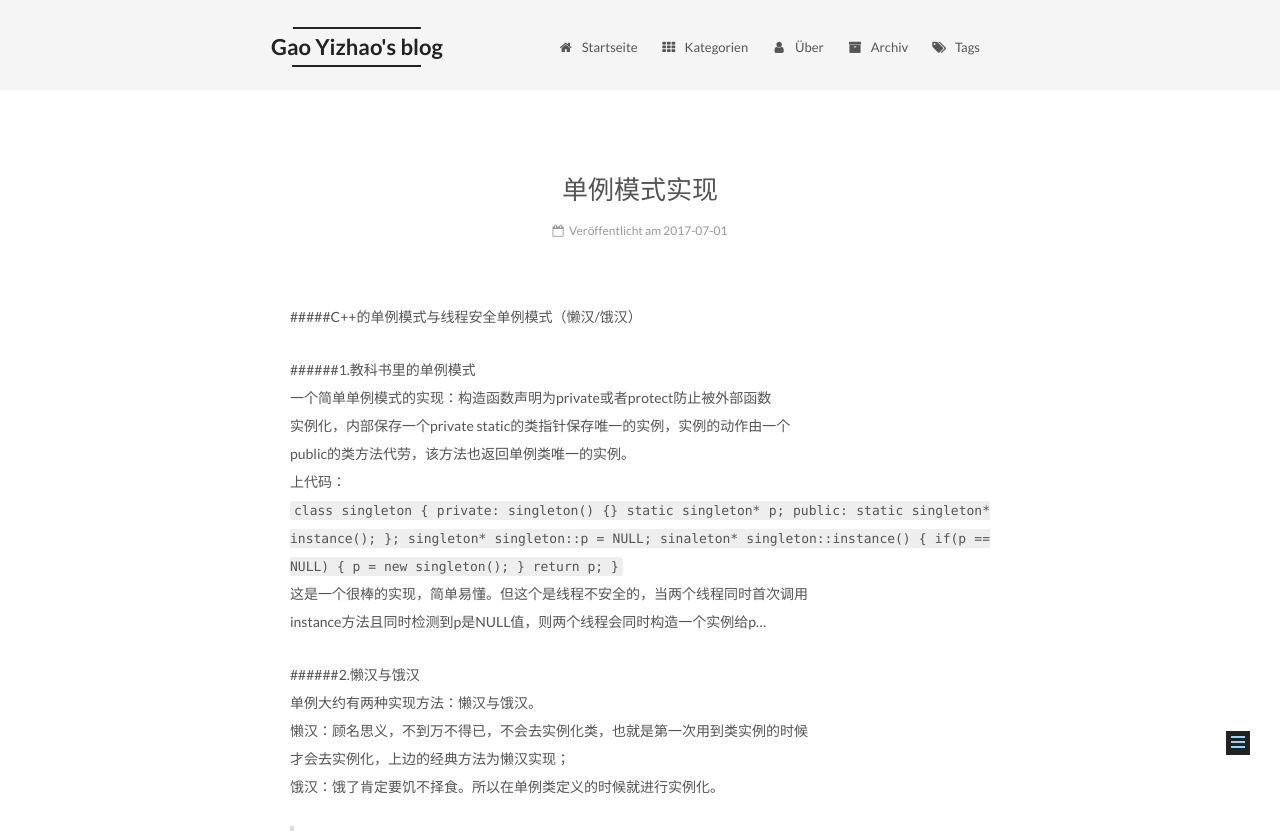
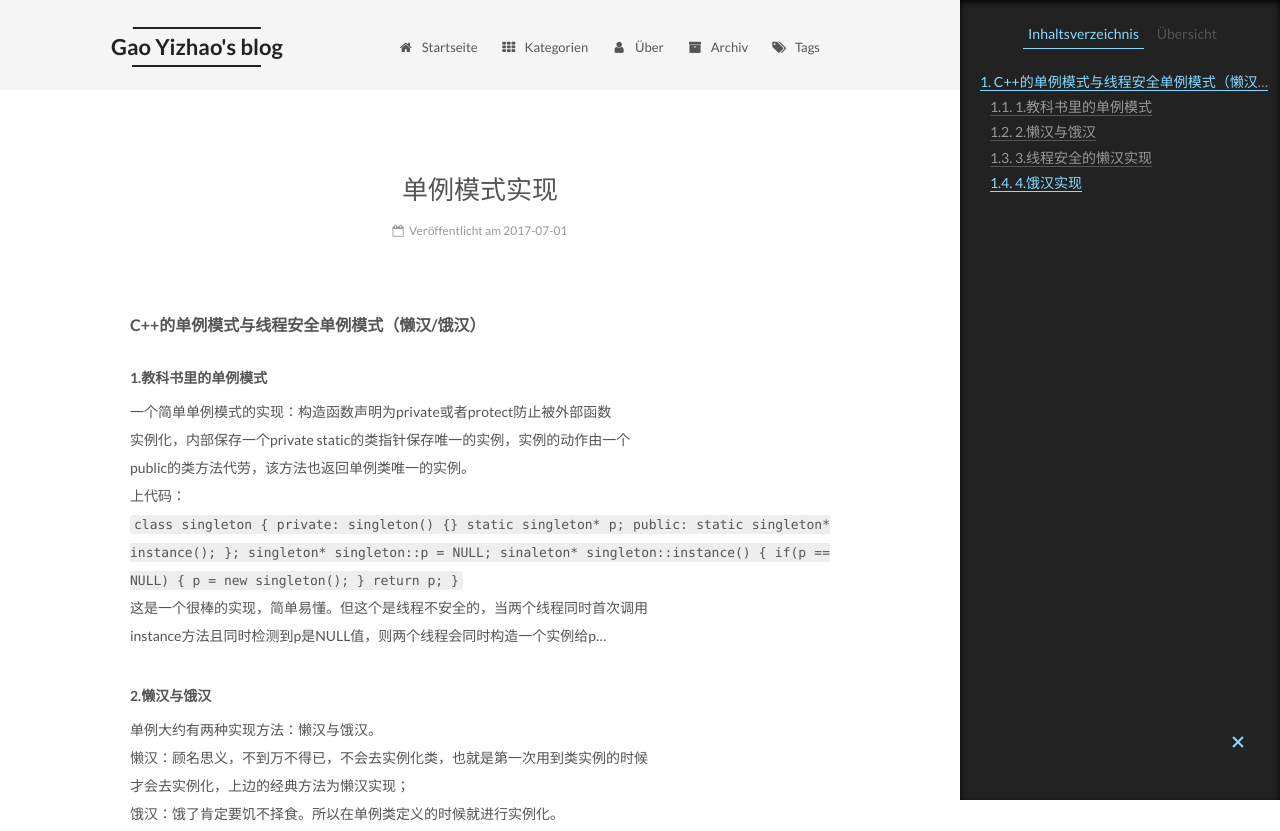
Before and after one commit to gaoyizhao/gaoyizhao.github.io, a plain HTML site: page 2017/07/01/单例模式实现/index.html in a window 1280 px wide. Shown: the top 831 px of the page. Drawn offline with Linux system fonts and the light colour scheme.

Commit message:
Site updated: 2017-07-01 16:12:59

```diff
--- a/2017/07/01/单例模式实现/index.html
+++ b/2017/07/01/单例模式实现/index.html
@@ -90,16 +90,16 @@
 
 
 
-<meta name="description" content="#####C++的单例模式与线程安全单例模式（懒汉/饿汉） ######1.教科书里的单例模式一个简单单例模式的实现：构造函数声明为private或者protect防止被外部函数实例化，内部保存一个private static的类指针保存唯一的实例，实例的动作由一个public的类方法代劳，该方法也返回单例类唯一的实例。上代码：class singleton { private:     sing">
+<meta name="description" content="C++的单例模式与线程安全单例模式（懒汉/饿汉）1.教科书里的单例模式一个简单单例模式的实现：构造函数声明为private或者protect防止被外部函数实例化，内部保存一个private static的类指针保存唯一的实例，实例的动作由一个public的类方法代劳，该方法也返回单例类唯一的实例。上代码：class singleton { private:     singleton() {}">
 <meta property="og:type" content="article">
 <meta property="og:title" content="单例模式实现">
 <meta property="og:url" content="http://yoursite.com/2017/07/01/单例模式实现/index.html">
 <meta property="og:site_name" content="Gao Yizhao&#39;s blog">
-<meta property="og:description" content="#####C++的单例模式与线程安全单例模式（懒汉/饿汉） ######1.教科书里的单例模式一个简单单例模式的实现：构造函数声明为private或者protect防止被外部函数实例化，内部保存一个private static的类指针保存唯一的实例，实例的动作由一个public的类方法代劳，该方法也返回单例类唯一的实例。上代码：class singleton { private:     sing">
-<meta property="og:updated_time" content="2017-07-01T08:09:36.915Z">
+<meta property="og:description" content="C++的单例模式与线程安全单例模式（懒汉/饿汉）1.教科书里的单例模式一个简单单例模式的实现：构造函数声明为private或者protect防止被外部函数实例化，内部保存一个private static的类指针保存唯一的实例，实例的动作由一个public的类方法代劳，该方法也返回单例类唯一的实例。上代码：class singleton { private:     singleton() {}">
+<meta property="og:updated_time" content="2017-07-01T08:12:19.448Z">
 <meta name="twitter:card" content="summary">
 <meta name="twitter:title" content="单例模式实现">
-<meta name="twitter:description" content="#####C++的单例模式与线程安全单例模式（懒汉/饿汉） ######1.教科书里的单例模式一个简单单例模式的实现：构造函数声明为private或者protect防止被外部函数实例化，内部保存一个private static的类指针保存唯一的实例，实例的动作由一个public的类方法代劳，该方法也返回单例类唯一的实例。上代码：class singleton { private:     sing">
+<meta name="twitter:description" content="C++的单例模式与线程安全单例模式（懒汉/饿汉）1.教科书里的单例模式一个简单单例模式的实现：构造函数声明为private或者protect防止被外部函数实例化，内部保存一个private static的类指针保存唯一的实例，实例的动作由一个public的类方法代劳，该方法也返回单例类唯一的实例。上代码：class singleton { private:     singleton() {}">
 
 
 
@@ -337,8 +337,7 @@
 
 
 
-        <p>#####C++的单例模式与线程安全单例模式（懒汉/饿汉）</p>
-<p>######1.教科书里的单例模式<br>一个简单单例模式的实现：构造函数声明为private或者protect防止被外部函数<br>实例化，内部保存一个private static的类指针保存唯一的实例，实例的动作由一个<br>public的类方法代劳，该方法也返回单例类唯一的实例。<br>上代码：<br><code>class singleton
+        <h5 id="C-的单例模式与线程安全单例模式（懒汉-饿汉）"><a href="#C-的单例模式与线程安全单例模式（懒汉-饿汉）" class="headerlink" title="C++的单例模式与线程安全单例模式（懒汉/饿汉）"></a>C++的单例模式与线程安全单例模式（懒汉/饿汉）</h5><h6 id="1-教科书里的单例模式"><a href="#1-教科书里的单例模式" class="headerlink" title="1.教科书里的单例模式"></a>1.教科书里的单例模式</h6><p>一个简单单例模式的实现：构造函数声明为private或者protect防止被外部函数<br>实例化，内部保存一个private static的类指针保存唯一的实例，实例的动作由一个<br>public的类方法代劳，该方法也返回单例类唯一的实例。<br>上代码：<br><code>class singleton
 {
 private:
     singleton() {}
@@ -355,11 +354,11 @@ sinaleton* singleton::instance()
     }
     return p;
 }</code><br> 这是一个很棒的实现，简单易懂。但这个是线程不安全的，当两个线程同时首次调用<br> instance方法且同时检测到p是NULL值，则两个线程会同时构造一个实例给p…</p>
-<p>######2.懒汉与饿汉<br>单例大约有两种实现方法：懒汉与饿汉。<br>    懒汉：顾名思义，不到万不得已，不会去实例化类，也就是第一次用到类实例的时候<br>    才会去实例化，上边的经典方法为懒汉实现；<br>    饿汉：饿了肯定要饥不择食。所以在单例类定义的时候就进行实例化。</p>
+<h6 id="2-懒汉与饿汉"><a href="#2-懒汉与饿汉" class="headerlink" title="2.懒汉与饿汉"></a>2.懒汉与饿汉</h6><p>单例大约有两种实现方法：懒汉与饿汉。<br>    懒汉：顾名思义，不到万不得已，不会去实例化类，也就是第一次用到类实例的时候<br>    才会去实例化，上边的经典方法为懒汉实现；<br>    饿汉：饿了肯定要饥不择食。所以在单例类定义的时候就进行实例化。</p>
 <blockquote>
 <p>特点与选择：<br>    ①由于要进行线程同步，在访问量比较大，或者可能访问的线程比较多时，采用饿汉实现，可以实现更好的性能。只是以空间换时间。<br>    ②在访问量比较小时，采用懒汉实现。这是以时间换取空间。</p>
 </blockquote>
-<p>######3.线程安全的懒汉实现<br>加锁<br>    方法一：加锁的经典懒汉实现<br>    <code>class singleton
+<h6 id="3-线程安全的懒汉实现"><a href="#3-线程安全的懒汉实现" class="headerlink" title="3.线程安全的懒汉实现"></a>3.线程安全的懒汉实现</h6><p>加锁<br>    方法一：加锁的经典懒汉实现<br>    <code>class singleton
     {
     private:
         singleton()
@@ -407,7 +406,7 @@ sinaleton* singleton::instance()
         pthread_mutex_unlock(&amp;mutex);
         return &amp;obj;
     }</code></p>
-<p>######4.饿汉实现<br>为什么不讲线程安全饿汉实现？因为饿汉实现本来就是线程安全的，不用加锁。</p>
+<h6 id="4-饿汉实现"><a href="#4-饿汉实现" class="headerlink" title="4.饿汉实现"></a>4.饿汉实现</h6><p>为什么不讲线程安全饿汉实现？因为饿汉实现本来就是线程安全的，不用加锁。</p>
 <p><code>class singleton
     {
     private:
@@ -513,8 +512,17 @@ sinaleton* singleton::instance()
 
 
 
+        <ul class="sidebar-nav motion-element">
+          <li class="sidebar-nav-toc sidebar-nav-active" data-target="post-toc-wrap" >
+            Inhaltsverzeichnis
+          </li>
+          <li class="sidebar-nav-overview" data-target="site-overview">
+            Übersicht
+          </li>
+        </ul>
 
-      <section class="site-overview sidebar-panel sidebar-panel-active">
+
+      <section class="site-overview sidebar-panel">
         <div class="site-author motion-element" itemprop="author" itemscope itemtype="http://schema.org/Person">
           <img class="site-author-image" itemprop="image"
                src="/images/1.jpg"
@@ -567,6 +575,22 @@ sinaleton* singleton::instance()
 
       </section>
 
+
+      <!--noindex-->
+        <section class="post-toc-wrap motion-element sidebar-panel sidebar-panel-active">
+          <div class="post-toc">
+
+
+
+
+
+
+              <div class="post-toc-content"><ol class="nav"><li class="nav-item nav-level-5"><a class="nav-link" href="#C-的单例模式与线程安全单例模式（懒汉-饿汉）"><span class="nav-number">1.</span> <span class="nav-text">C++的单例模式与线程安全单例模式（懒汉/饿汉）</span></a><ol class="nav-child"><li class="nav-item nav-level-6"><a class="nav-link" href="#1-教科书里的单例模式"><span class="nav-number">1.1.</span> <span class="nav-text">1.教科书里的单例模式</span></a></li><li class="nav-item nav-level-6"><a class="nav-link" href="#2-懒汉与饿汉"><span class="nav-number">1.2.</span> <span class="nav-text">2.懒汉与饿汉</span></a></li><li class="nav-item nav-level-6"><a class="nav-link" href="#3-线程安全的懒汉实现"><span class="nav-number">1.3.</span> <span class="nav-text">3.线程安全的懒汉实现</span></a></li><li class="nav-item nav-level-6"><a class="nav-link" href="#4-饿汉实现"><span class="nav-number">1.4.</span> <span class="nav-text">4.饿汉实现</span></a></li></ol></li></ol></div>
+
+
+          </div>
+        </section>
+      <!--/noindex-->
 
 
 
--- a/css/main.css
+++ b/css/main.css
@@ -1705,7 +1705,7 @@ pre .javascript .function {
   width: 4px;
   height: 4px;
   border-radius: 50%;
-  background: #f2a86a;
+  background: #8b218c;
 }
 .links-of-blogroll {
   font-size: 13px;
```
Also changed, not shown: index.html (+4 -5 lines).
